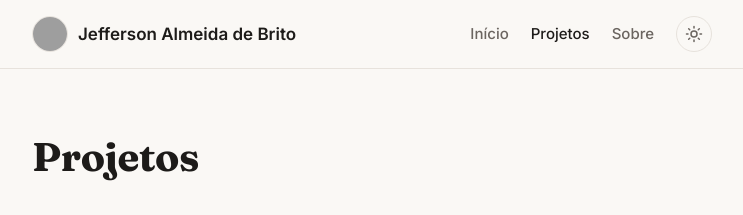
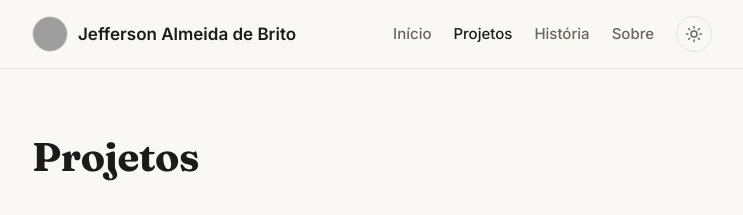
Before and after one commit to jeffersondk3/jeffersondk3.github.io, a Jekyll site: the page built from projetos.md, in a window 1280 px wide. Shown: the top 215 px of the page, without its empty margins (268-1011 px from the left). Built offline with Jekyll 4.4.1, drawn with Linux system fonts in a browser that asks for light colours; grey boxes are pictures that could not be loaded.

Commit message:
Adiciona acesso à página Minha História

```diff
--- a/_includes/header.html
+++ b/_includes/header.html
@@ -7,6 +7,7 @@
     <nav class="nav">
       <a href="{{ '/' | relative_url }}" {% if page.url == '/' %}aria-current="page"{% endif %}>Início</a>
       <a href="{{ '/projetos/' | relative_url }}" {% if page.url == '/projetos/' %}aria-current="page"{% endif %}>Projetos</a>
+      <a href="{{ '/minha-historia/' | relative_url }}" {% if page.url == '/minha-historia/' %}aria-current="page"{% endif %}>História</a>
       <a href="{{ '/sobre/' | relative_url }}" {% if page.url == '/sobre/' %}aria-current="page"{% endif %}>Sobre</a>
       <button class="theme-toggle" type="button" aria-label="Alternar tema claro/escuro" onclick="alternarTema()">
         <svg class="icon-sun" viewBox="0 0 24 24" width="18" height="18" fill="none" stroke="currentColor" stroke-width="2" stroke-linecap="round"><circle cx="12" cy="12" r="4"/><path d="M12 2v2M12 20v2M4.9 4.9l1.4 1.4M17.7 17.7l1.4 1.4M2 12h2M20 12h2M4.9 19.1l1.4-1.4M17.7 6.3l1.4-1.4"/></svg>
```
